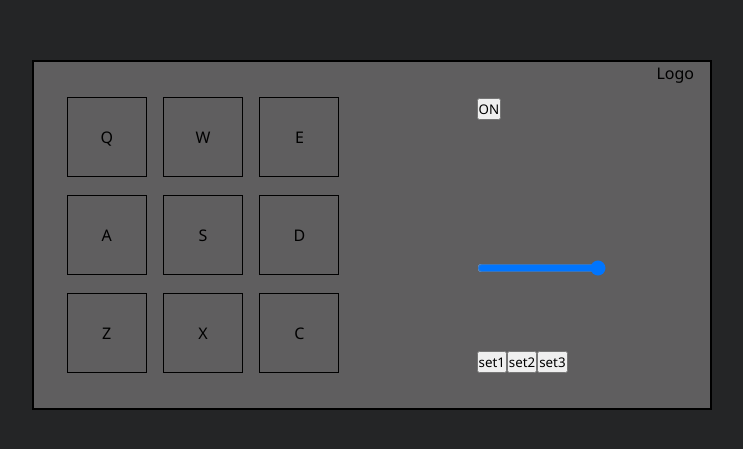
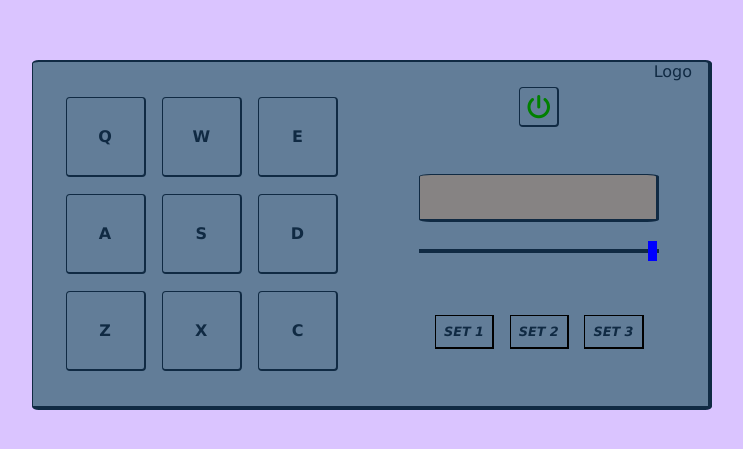
Before and after one commit to nskiu/drum-machine-fcc, a React (Vite) app: page / in a window 1280 px wide. Shown: the part 165-614 px from the top of the page, without its empty margins (268-1011 px from the left). Built offline with nearby package versions, Linux system fonts and the light colour scheme.

Commit message:
Style UI

```diff
--- a/index.html
+++ b/index.html
@@ -4,6 +4,13 @@
     <meta charset="UTF-8" />
     <meta name="viewport" content="width=device-width, initial-scale=1.0" />
     <link rel="shortcut icon" href="#" />
+    <link
+      rel="stylesheet"
+      href="https://cdnjs.cloudflare.com/ajax/libs/font-awesome/6.4.0/css/all.min.css"
+      integrity="sha512-iecdLmaskl7CVkqkXNQ/ZH/XLlvWZOJyj7Yy7tcenmpD1ypASozpmT/E0iPtmFIB46ZmdtAc9eNBvH0H/ZpiBw=="
+      crossorigin="anonymous"
+      referrerpolicy="no-referrer"
+    />
     <title>Drum Machine</title>
   </head>
   <body>
--- a/package.json
+++ b/package.json
@@ -10,7 +10,6 @@
     "preview": "vite preview"
   },
   "dependencies": {
-    "bootstrap": "^5.3.0",
     "react": "^18.2.0",
     "react-dom": "^18.2.0",
     "sass": "^1.63.3"
--- a/src/App.jsx
+++ b/src/App.jsx
@@ -10,6 +10,7 @@ const App = () => {
   const [beats, setBeats] = useState(file.set1);
   const [volume, setVolume] = useState(1);
   const [display, setDisplay] = useState("");
+  const [select, setSelect] = useState("");
 
   const togglePower = () => {
     setPower(!power);
@@ -33,15 +34,18 @@ const App = () => {
 
   const handleVolume = (event) => {
     if (power) {
-      setVolume(event.target.value / 100);
+      let volume = event.target.value / 100;
+      setVolume(volume);
       setDisplay(`VOLUME: ${Math.round(volume * 100)} %`);
     }
   };
 
   const changeBeats = (event) => {
     if (power) {
-      setBeats(file[event.target.value]);
-      setDisplay(event.target.value);
+      let value = event.target.id;
+      setBeats(file[value]);
+      setDisplay(value);
+      setSelect(value);
     }
   };
 
@@ -77,6 +81,7 @@ const App = () => {
         togglePower={togglePower}
         display={display}
         sets={sets}
+        select={select}
         changeBeats={changeBeats}
       />
     </div>
--- a/src/components/Controls.jsx
+++ b/src/components/Controls.jsx
@@ -5,34 +5,43 @@ const Controls = ({
   togglePower,
   display,
   sets,
+  select,
   changeBeats,
 }) => {
+  console.log(select);
   return (
     <div id="controls">
       <div id="power-btn">
-        <button onClick={togglePower}>{power ? <>ON</> : <>OFF</>}</button>
+        <div onClick={togglePower}>
+          <i
+            className={`fas fa-power-off ${power ? "power-on" : "power-off"}`}
+          ></i>
+        </div>
       </div>
       <div id="display">
         <p>{display}</p>
       </div>
-      <div className="volume-control">
+      <div id="volume-control">
         <input
           type="range"
           value={volume * 100}
           onChange={handleVolume}
+          className="slider"
         ></input>
       </div>
-      <div className="control">
-        {sets.map((set) => {
+      <div className="set-buttons">
+        {sets.map((set, index) => {
           return (
-            <button value={set} key={set} onClick={changeBeats}>
-              {set}
-            </button>
+            <div
+              id={set}
+              key={set}
+              onClick={changeBeats}
+              className={`setter ${power && select === set ? "selected" : ""}`}
+            >
+              {`SET ${index + 1}`}
+            </div>
           );
         })}
-        {/* <button value="set1">Set 1</button>
-        <button value="set2">Set 2</button>
-        <button value="set3">Set 3</button> */}
       </div>
     </div>
   );
--- a/src/index.scss
+++ b/src/index.scss
@@ -1,12 +1,18 @@
+$bg-main: #dac4ff;
+$bg-machine: #627d98;
+$main-dark: #102a43;
+
 * {
   padding: 0;
   margin: 0;
   box-sizing: border-box;
-  font-family: "Segoe UI", Tahoma, Geneva, Verdana, sans-serif;
+  font-family: Verdana, Geneva, Tahoma, sans-serif;
+  color: $main-dark;
+  outline: none;
 }
 
 body {
-  background-color: #242526;
+  background-color: $bg-main;
   user-select: none;
 }
 #root {
@@ -19,10 +25,14 @@ body {
 #drum-machine {
   position: relative;
   width: 90%;
-  border: 2px solid;
+  border-color: $main-dark;
+  border: 4px solid;
+  border-top: 2px solid;
+  border-left: 1px solid;
+  border-radius: 1%;
   max-width: 680px;
   height: 350px;
-  background-color: rgba(116, 115, 115, 0.747);
+  background-color: $bg-machine;
   display: grid;
   grid-template-columns: 1fr 1fr;
 }
@@ -60,17 +70,26 @@ body {
   }
   :hover {
     cursor: pointer;
+  }
+  :active {
+    background-color: yellow;
+  }
+  .keydown {
     background-color: yellow;
   }
 }
 
 .drum-pad {
   border: 1px solid;
+  border-bottom-width: 2px;
+  border-right-width: 2px;
   text-align: center;
   height: 5rem;
   width: 5rem;
   display: grid;
   align-items: center;
+  font-weight: bolder;
+  border-radius: 5%;
 }
 
 #controls {
@@ -78,8 +97,96 @@ body {
   position: relative;
   align-items: center;
   justify-content: center;
+  grid-template-rows: 1fr 1fr 0.8fr 1fr;
 }
 
+#power-btn {
+  display: flex;
+  justify-content: center;
+  font-size: 1.5rem;
+  div {
+    display: flex;
+    justify-content: center;
+    align-items: center;
+    border: 1px solid;
+    border-bottom-width: 2px;
+    border-right-width: 2px;
+    border-radius: 10%;
+    height: 2.5rem;
+    cursor: pointer;
+    width: 2.5rem;
+  }
+  .power-on {
+    color: green;
+  }
+
+  .power-off {
+    color: red;
+  }
+}
+
+#display {
+  border: 1.5px solid;
+  border-bottom-width: 3px;
+  border-right-width: 3px;
+  border-radius: 5%;
+  height: 3rem;
+  width: 15em;
+  display: flex;
+  justify-content: center;
+  align-items: center;
+  background-color: rgb(134, 131, 131);
+  font-weight: bold;
+  font-style: italic;
+}
+
+#volume-control {
+  display: flex;
+  align-self: start;
+  align-items: center;
+  height: 1rem;
+
+  .slider {
+    width: 100%;
+    appearance: none;
+    background: $main-dark;
+    height: 0.3rem;
+    border: 2px solid;
+  }
+  .slider::-webkit-slider-thumb {
+    appearance: none;
+    height: 1.3rem;
+    width: 0.6rem;
+    background-color: blue;
+    cursor: pointer;
+  }
+  .slider::-moz-range-thumb {
+    height: 1.3rem;
+    width: 0.6rem;
+    background-color: blue;
+    cursor: pointer;
+  }
+}
+
+.set-buttons {
+  align-self: start;
+  display: flex;
+  justify-content: space-evenly;
+  .setter {
+    border: 2px solid black;
+    border-top-width: 1px;
+    border-left-width: 1px;
+    padding: 0.5rem;
+    font-size: 0.8rem;
+    background-color: $bg-machine;
+    font-style: italic;
+    font-weight: bold;
+    cursor: pointer;
+  }
+  .selected {
+    color: green;
+  }
+}
 #logo {
   position: absolute;
   right: 1rem;
@@ -96,6 +203,13 @@ body {
     width: 500px;
     justify-self: center;
   }
+  #power-btn {
+    div {
+      height: 2rem;
+      width: 2rem;
+      font-size: 1.25rem;
+    }
+  }
 }
 
 @media only screen and (max-width: 650px) {
```
Also changed, not shown: 1 other file (tests, documents, lock files or other folders).
